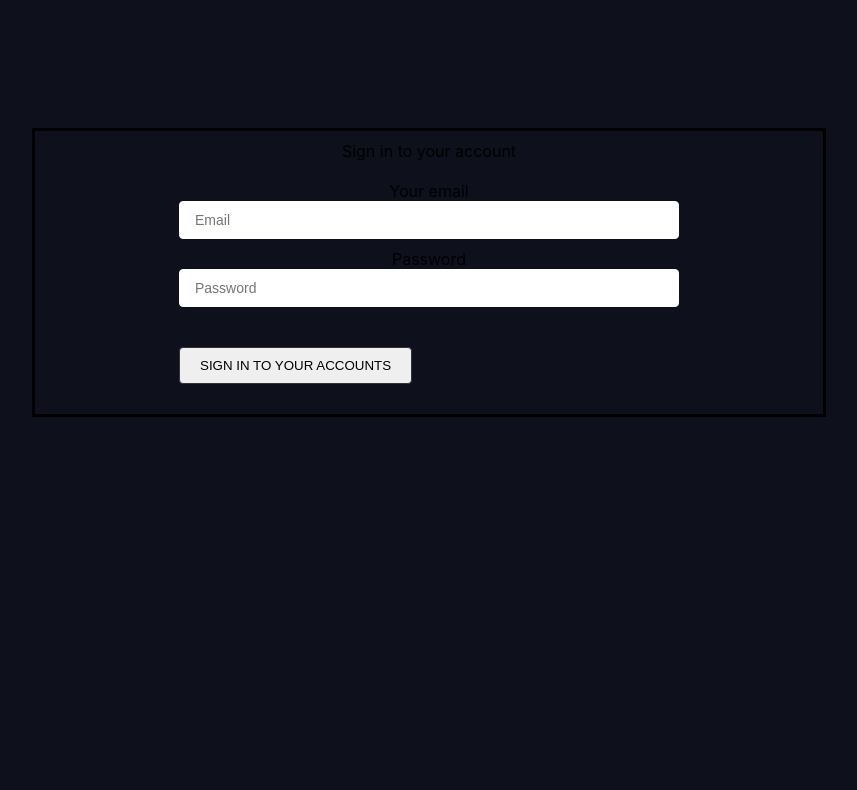
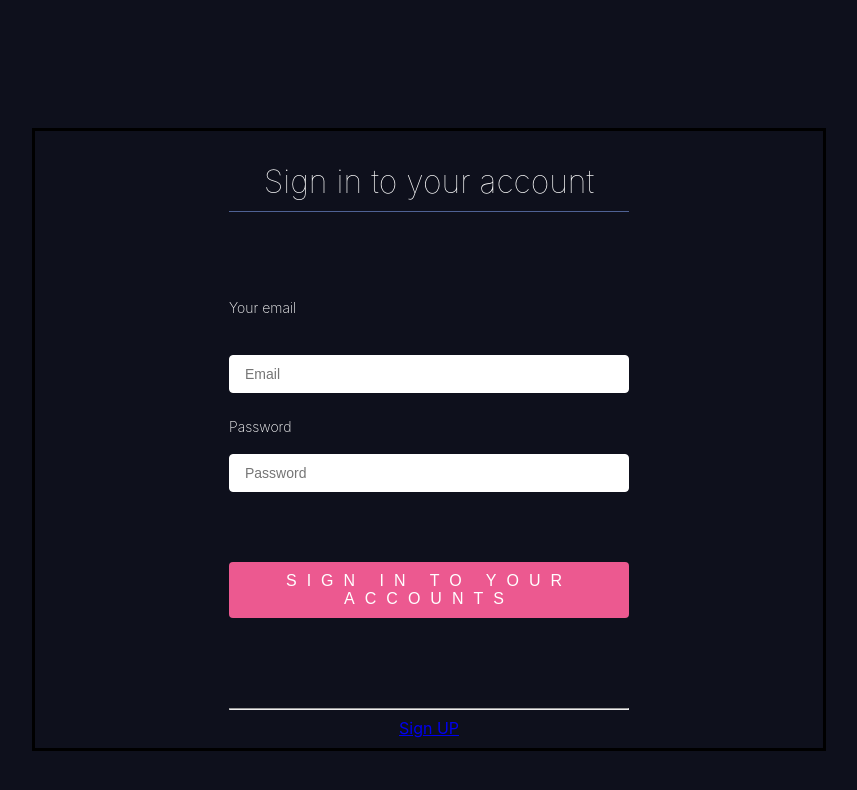
Before and after one commit to pokaj/azubi-capstone, a React (Create React App) app in the folder frontend/events_capstone/: page / in a window 1280 px wide. Both pictures are taken after a click on the button "LOGIN". Shown: the top 790 px of the page, without its empty margins (211-1068 px from the left). Built offline with nearby package versions, Linux system fonts and the light colour scheme.

Commit message:
Use form hooks instead of class component

```diff
--- a/frontend/events_capstone/src/components/LoginForm.js
+++ b/frontend/events_capstone/src/components/LoginForm.js
@@ -1,108 +1,74 @@
-import React, { Component } from "react";
-import InputField from "./loginComponents/InputField";
-import SubmitButton from "./loginComponents/SubmitButton";
-import UserStore from "./loginComponents/stores/Userstore";
+import React, {useState} from "react";
+import { useForm } from "react-hook-form";
+import RegistrationForm from "./signup/registration_form";
 
-class LoginForm extends Component {
-  constructor(props) {
-    super(props);
-    this.state = {
-      email: "",
-      password: "",
-      buttonDisabled: false,
-    };
-  }
+const LoginForm = (props)=>{
+    const{register, handleSubmit, errors} = useForm();
+    const [choice, setChoice] = useState('');
+    const regHandler = ()=>setChoice('reg');
 
-  setInputValue(property, val) {
-    val = val.trim();
-    this.setState({
-      [property]: val,
-    });
-  }
-
-  //Function to reset the form incase of error
-  resetForm() {
-    this.setState({
-      email: "",
-      password: "",
-      buttonDisabled: false,
-    });
-  }
-
-  //function to to login
-  async doLogin() {
-    if (!this.state.email) {
-      return;
-    }
-    if (!this.state.password) {
-      return;
-    }
-    this.setState({
-      buttonDisabled: true,
-    });
+    const doLogin = ()=>{
 
         /**
          * API for the Login
          */
         try {
-      let res = await fetch("./login", {
-        method: "post",
-        headers: {
-          Accept: "application/json",
-          "Content-Type": "application/json",
-        },
-        body: JSON.stringify({
-          email: this.state.email,
-          password: this.state.password,
-        }),
-      });
 
-      let result = await res.json();
 
-      if (result && result.success) {
-        UserStore.isLoggedIn = true;
-        UserStore.email = result.email;
-      } else if (result && result.success === false) {
-        this.resetForm();
-        alert(result.msg);
             }
-    } catch (e) {
-      console.log(e);
-      this.resetForm();
+
+        catch(e){
+
         }
     }
-
-  render() {
-    return (
-      <>
-        <form>
+    const form = <div className="form">
+        <form  onSubmit={handleSubmit({doLogin})}>
         <div className="loginForm">
-            Sign in to your account
+          <h1>Sign in to your account</h1>
          <br />
          <br />
-            Your email
-            <InputField
-              type="email"
-              placeholder="Email"
-              value={this.state.email ? this.state.email : ""}
-              onChange={(val) => this.setInputValue("email", val)}
+            <label>Your email</label><br/>
+            <input
+            type = 'email'
+            placeholder='Email'
+            name='email'
+            ref={register({required:true})}
             />
-            Password
-            <InputField
-              type="password"
-              placeholder="Password"
-              value={this.state.password ? this.state.password : ""}
-              onChange={(val) => this.setInputValue("password", val)}
-            />
-            <SubmitButton
-              text="Sign in to your accounts"
-              disable={this.state.buttonDisabled}
-              onClick={() => this.doLogin()}
-            />
+            {errors.password && <span >email required</span>}
+            <label>Password</label>
+            <input
+            type = 'password'
+            placeholder='Password'
+            name='password'
+            ref={register({required:true})}
+            /><br/>
+            {errors.password && <span >password required</span>}
+            <button
+            type = 'submit'
+            >
+                Sign in to your accounts
+            </button>
+            <br />
+            <br />
+            <hr />
+            <a
+            href='#'
+            onClick={regHandler}>
+                Sign UP
+            </a>
+
       </div>
         </form>
-      </>
-    );
-  }
+
+
+    </div>
+const reg = <RegistrationForm />
+    return(
+        <div>
+    {(choice==="" ? form : reg)}
+        </div>
+
+
+    )
 }
 export default LoginForm;
--- a/frontend/events_capstone/src/components/signup/styles.css
+++ b/frontend/events_capstone/src/components/signup/styles.css
@@ -63,7 +63,7 @@ input[type="submit"] {
   text-transform: uppercase;
   border: none;
   margin-top: 40px;
-  padding: 20px;
+  padding: 10px;
   font-size: 16px;
   font-weight: 100;
   letter-spacing: 10px;
```
Lines whose indentation alone changed are shown as unchanged.
